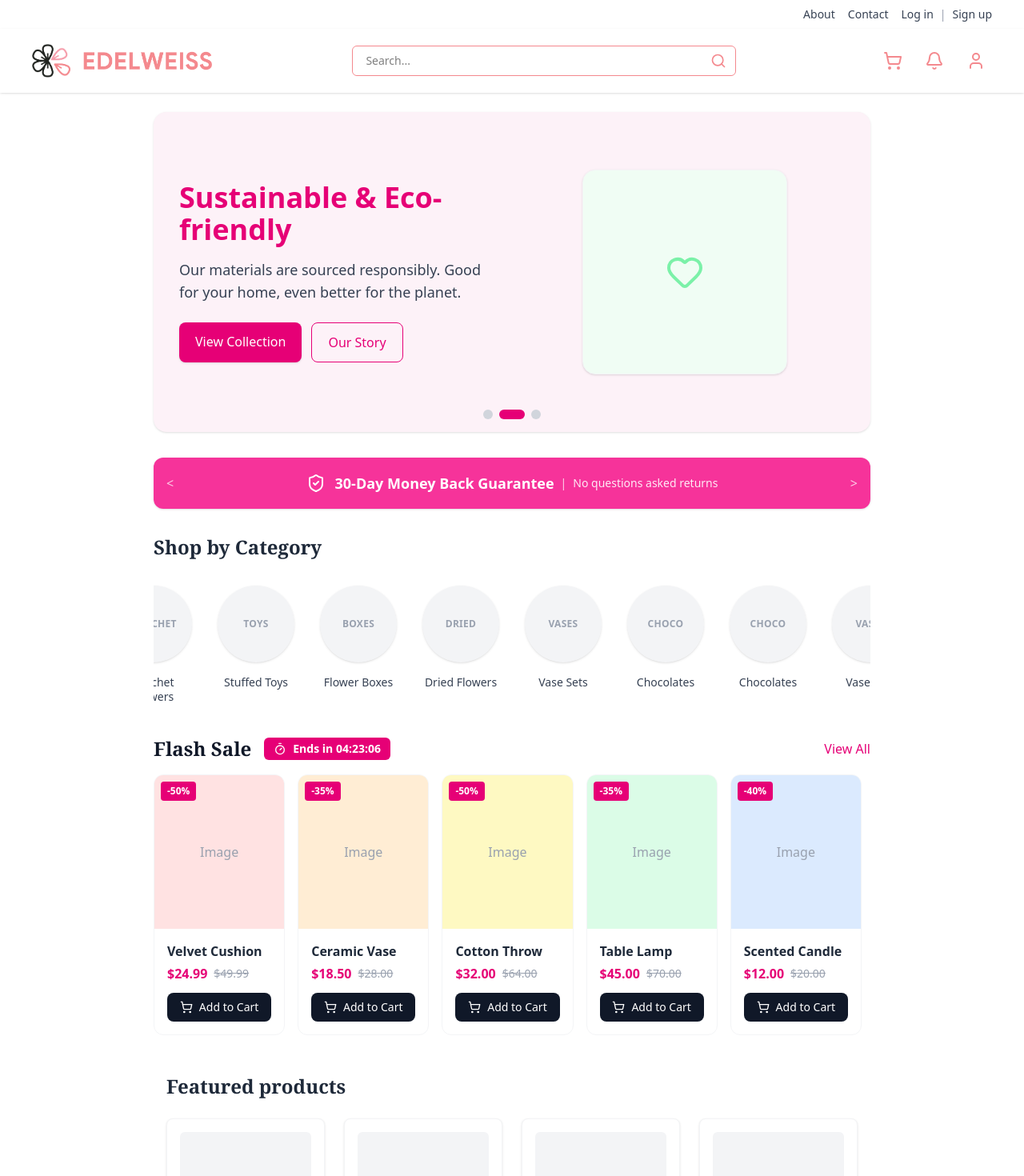
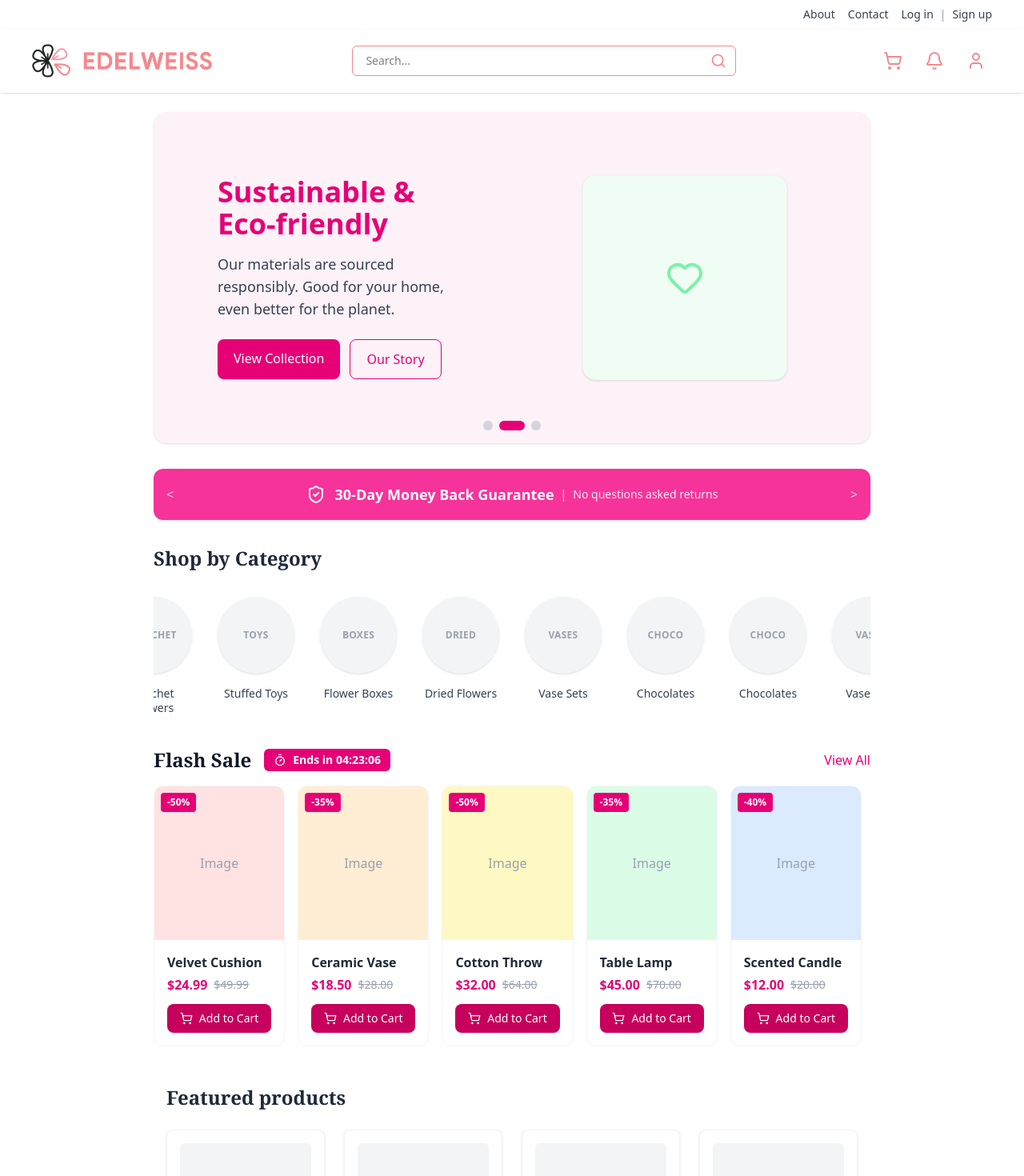
Before and after one commit to Sambilaycord/Edelweiss-Web, a React (Vite) app: page / in a window 1280 px wide. Shown: the top 1470 px of the page at 80% size. Built offline with nearby package versions, Linux system fonts and the light colour scheme.

Commit message:
changed flashsale button color, add more padding in heroCarousel

```diff
--- a/src/components/home/FlashSale.tsx
+++ b/src/components/home/FlashSale.tsx
@@ -122,7 +122,7 @@ const FlashSale = () => {
                 <span className="text-gray-400 text-sm line-through">${product.oldPrice.toFixed(2)}</span>
               </div>
 
-              <button className="w-full flex items-center justify-center gap-2 bg-gray-900 text-white py-2 rounded-lg text-sm font-medium hover:bg-pink-600 transition-colors">
+              <button className="w-full flex items-center justify-center gap-2 bg-pink-700 text-white py-2 rounded-lg text-sm font-medium hover:bg-pink-600 transition-colors">
                 <ShoppingCart className="w-4 h-4" />
                 Add to Cart
               </button>
--- a/src/components/home/HeroCarousel.tsx
+++ b/src/components/home/HeroCarousel.tsx
@@ -60,8 +60,8 @@ const HeroCarousel = () => {
             className="w-full flex-shrink-0 grid grid-cols-1 md:grid-cols-2 gap-8 items-center p-8 min-h-[400px]"
           >
             {/* Text Side */}
-            <div>
-              <h1 className="text-4xl font-bold text-pink-600 mb-4">
+            <div className="p-12">
+              <h1 className="text-4xl font-bold text-pink-600 mb-4 ">
                 {slide.title}
               </h1>
               <p className="text-gray-700 mb-6 text-lg">
```
